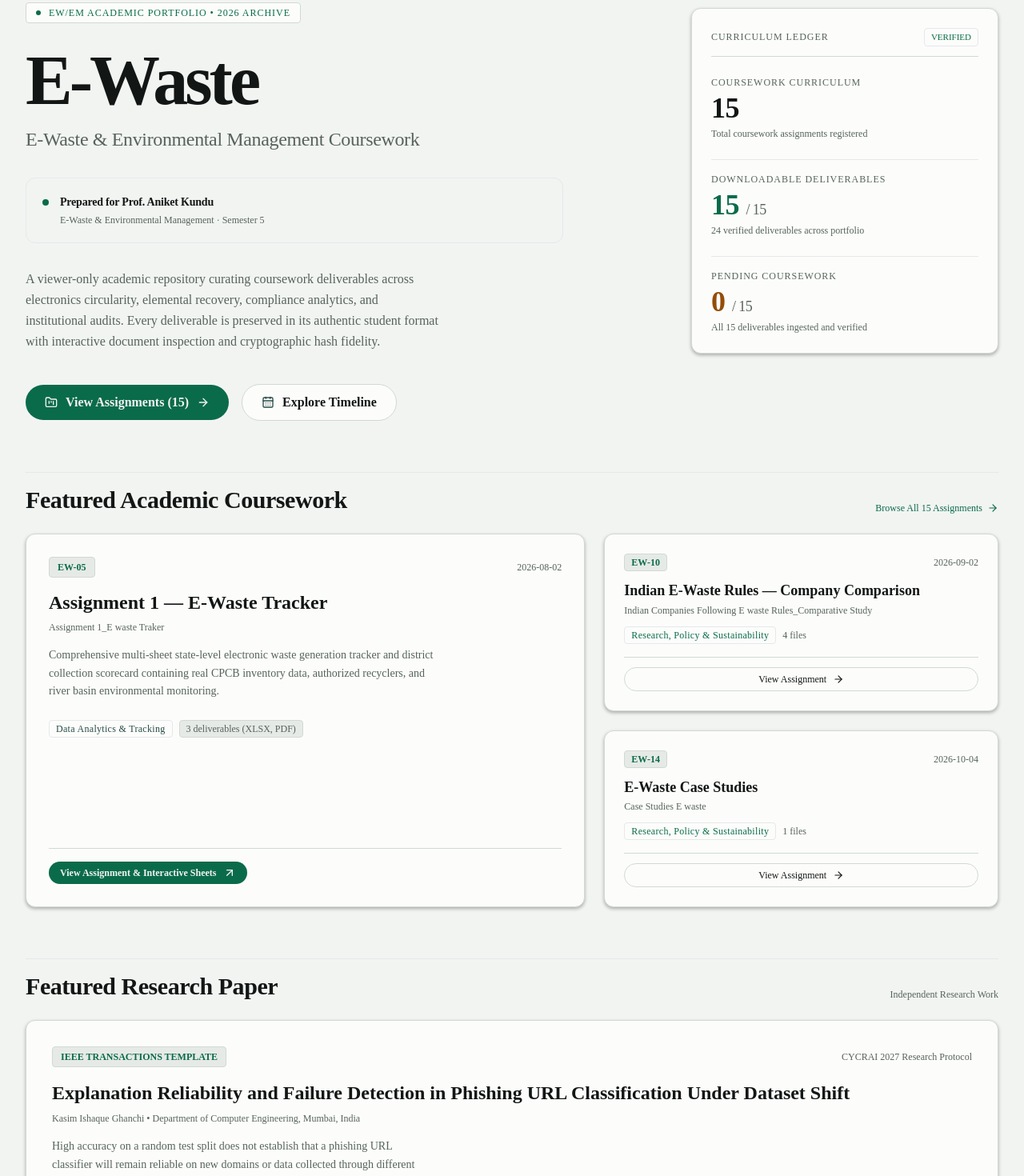
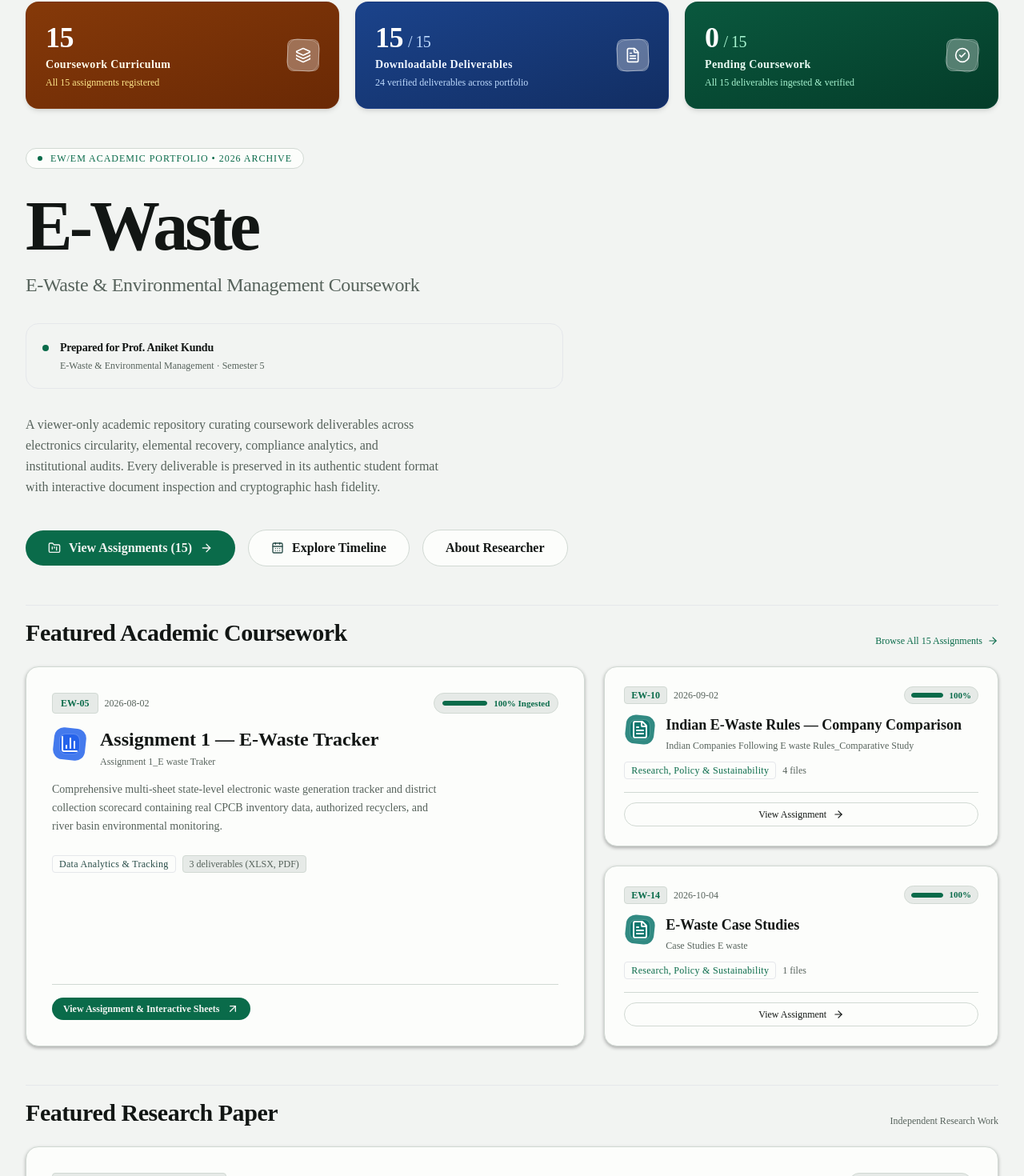
Before and after one commit to kasim672/EWEM-dashboard, a Next.js app: page / in a window 1280 px wide. Shown: the part 103-1573 px from the top of the page at 80% size. Built offline with nearby package versions, Linux system fonts and the light colour scheme.

Commit message:
feat(home): remove curriculum ledger widget and expand clean editorial hero layout

```diff
--- a/src/app/page.tsx
+++ b/src/app/page.tsx
@@ -17,6 +17,8 @@ import {
 } from 'lucide-react';
 import { useStorage } from '@/lib/storage/StorageContext';
 import { Card, Button, StatusBadge } from '@/components/ui/primitives';
+import { VibrantStatBanner } from '@/components/ui/VibrantStatBanner';
+import { HexagonBadge } from '@/components/ui/HexagonBadge';
 import researchPaperData from '@/data/researchPaperManifest.json';
 
 export default function HomePage() {
@@ -37,6 +39,7 @@ export default function HomePage() {
   const totalAssignments = assignments.length;
   const assignmentsWithFiles = assignments.filter((a) => a.files && a.files.length > 0).length;
   const assignmentsAwaitingFiles = totalAssignments - assignmentsWithFiles;
+  const totalFiles = assignments.reduce((sum, a) => sum + (a.files ? a.files.length : 0), 0);
 
   // Featured Coursework Deliverables
   const featuredAssignments = assignments.filter((a) =>
@@ -44,12 +47,18 @@ export default function HomePage() {
   );
 
   return (
-    <div className="space-y-16 animate-fadeIn pb-12">
-      {/* Asymmetric Editorial Hero Bento Grid */}
-      <div className="grid grid-cols-1 lg:grid-cols-12 gap-8 items-start">
-        {/* Left Column: Bold Typographic Statement & Purpose (8 cols) */}
-        <div className="lg:col-span-8 space-y-8 pr-0 lg:pr-6">
-          <div className="inline-flex items-center gap-2.5 px-3 py-1 rounded bg-surface border border-border text-xs font-mono text-emerald-accent uppercase tracking-tech">
+    <div className="space-y-12 animate-fadeIn pb-12">
+      {/* 3 Top Vibrant Metric Cards (Inspired by Image 1) */}
+      <VibrantStatBanner
+        totalAssignments={totalAssignments}
+        assignmentsWithFiles={assignmentsWithFiles}
+        assignmentsAwaitingFiles={assignmentsAwaitingFiles}
+        totalFiles={totalFiles}
+      />
+
+      {/* Clean Editorial Academic Hero Section */}
+      <div className="max-w-4xl space-y-8 pr-0 lg:pr-6">
+        <div className="inline-flex items-center gap-2.5 px-3.5 py-1 rounded-full bg-surface border border-border text-xs font-mono text-emerald-accent uppercase tracking-tech">
           <span className="w-1.5 h-1.5 rounded-full bg-emerald-accent" />
           <span>EW/EM Academic Portfolio &bull; 2026 Archive</span>
         </div>
@@ -64,7 +73,7 @@ export default function HomePage() {
         </div>
 
         {/* Academic Dedication Banner */}
-          <div className="border border-border/80 bg-surface/80 rounded-xl p-4 sm:p-5 shadow-xs max-w-2xl flex items-start gap-3.5">
+        <div className="border border-border/80 bg-surface/80 rounded-2xl p-4 sm:p-5 shadow-xs max-w-2xl flex items-start gap-3.5">
           <span className="w-2 h-2 rounded-full bg-emerald-accent mt-1.5 shrink-0" aria-hidden="true" />
           <div className="space-y-1">
             <div className="text-sm font-semibold text-text font-display tracking-tight">
@@ -82,7 +91,7 @@ export default function HomePage() {
 
         <div className="flex flex-wrap items-center gap-4 pt-2">
           <Link href="/assignments">
-              <Button size="lg" className="gap-2.5 px-6 font-semibold">
+            <Button size="lg" className="gap-2.5 px-7 font-semibold">
               <FolderKanban className="w-4 h-4" />
               <span>View Assignments ({totalAssignments})</span>
               <ArrowRight className="w-4 h-4" />
@@ -90,65 +99,17 @@ export default function HomePage() {
           </Link>
 
           <Link href="/timeline">
-              <Button size="lg" variant="outline" className="gap-2.5 px-6 font-semibold">
+            <Button size="lg" variant="outline" className="gap-2.5 px-7 font-semibold">
               <CalendarDays className="w-4 h-4 text-cyan-accent" />
               <span>Explore Timeline</span>
             </Button>
           </Link>
-          </div>
-        </div>
 
-        {/* Right Column: Physical Ledger Instrument Index (4 cols) */}
-        <div className="lg:col-span-4 space-y-4 pt-2">
-          <div className="border border-border bg-surface p-6 rounded-xl space-y-6 shadow-tactile">
-            <div className="border-b border-border pb-3 flex items-center justify-between">
-              <span className="text-xs font-mono uppercase tracking-tech text-text-muted">
-                Curriculum Ledger
-              </span>
-              <span className="text-[11px] font-mono text-emerald-accent px-2 py-0.5 rounded bg-emerald-accent/10 border border-emerald-accent/20">
-                VERIFIED
-              </span>
-            </div>
-
-            {/* Metric 1 */}
-            <div className="space-y-1">
-              <div className="text-xs font-mono text-text-muted uppercase tracking-tech">
-                Coursework Curriculum
-              </div>
-              <div className="text-4xl font-extrabold font-mono text-text tabular-nums tracking-tight">
-                {totalAssignments}
-              </div>
-              <p className="text-xs text-text-muted">
-                Total coursework assignments registered
-              </p>
-            </div>
-
-            <div className="border-t border-border/60 pt-4 space-y-1">
-              <div className="text-xs font-mono text-text-muted uppercase tracking-tech">
-                Downloadable Deliverables
-              </div>
-              <div className="text-4xl font-extrabold font-mono text-emerald-accent tabular-nums tracking-tight">
-                {assignmentsWithFiles} <span className="text-lg font-normal text-text-muted">/ {totalAssignments}</span>
-              </div>
-              <p className="text-xs text-text-muted">
-                {assignments.reduce((sum, a) => sum + (a.files ? a.files.length : 0), 0)} verified deliverables across portfolio
-              </p>
-            </div>
-
-            <div className="border-t border-border/60 pt-4 space-y-1">
-              <div className="text-xs font-mono text-text-muted uppercase tracking-tech">
-                Pending Coursework
-              </div>
-              <div className="text-4xl font-extrabold font-mono text-amber-accent tabular-nums tracking-tight">
-                {assignmentsAwaitingFiles} <span className="text-lg font-normal text-text-muted">/ {totalAssignments}</span>
-              </div>
-              <p className="text-xs text-text-muted">
-                {assignmentsAwaitingFiles === 0
-                  ? 'All 15 deliverables ingested and verified'
-                  : `${assignmentsAwaitingFiles} deliverable awaiting source file`}
-              </p>
-            </div>
-          </div>
+          <Link href="/about">
+            <Button size="lg" variant="outline" className="gap-2.5 px-7 font-semibold">
+              <span>About Researcher</span>
+            </Button>
+          </Link>
         </div>
       </div>
 
@@ -173,9 +134,10 @@ export default function HomePage() {
         <div className="grid grid-cols-1 lg:grid-cols-12 gap-6">
           {/* Primary Lead Feature (col-span-7) */}
           {featuredAssignments[0] && (
-            <div className="lg:col-span-7 border border-border bg-surface p-7 rounded-xl flex flex-col justify-between space-y-6 shadow-tactile hover:border-emerald-accent/50 transition-colors">
+            <div className="lg:col-span-7 border border-border bg-surface p-7 sm:p-8 rounded-2xl flex flex-col justify-between space-y-6 shadow-tactile hover:border-emerald-accent/50 transition-all">
               <div className="space-y-4">
                 <div className="flex items-center justify-between">
+                  <div className="flex items-center gap-2">
                     <span className="text-xs font-mono font-bold text-emerald-accent px-2.5 py-1 rounded bg-surface-raised border border-border">
                       {featuredAssignments[0].id}
                     </span>
@@ -184,13 +146,25 @@ export default function HomePage() {
                     </span>
                   </div>
 
-                <div className="space-y-2">
-                  <h3 className="text-2xl font-bold text-text font-display leading-tight">
+                  {/* Progress Pill Inspired by Image 1 */}
+                  <div className="flex items-center gap-2 px-2.5 py-1 rounded-full bg-surface-raised border border-border">
+                    <div className="w-14 h-1.5 bg-border rounded-full overflow-hidden">
+                      <div className="h-full bg-emerald-accent w-full rounded-full" />
+                    </div>
+                    <span className="text-[11px] font-mono text-emerald-accent font-semibold">100% Ingested</span>
+                  </div>
+                </div>
+
+                <div className="flex items-start gap-4">
+                  <HexagonBadge category={featuredAssignments[0].category} id={featuredAssignments[0].id} />
+                  <div className="space-y-1 min-w-0 flex-1">
+                    <h3 className="text-xl sm:text-2xl font-bold text-text font-display leading-tight">
                       {featuredAssignments[0].displayTitle}
                     </h3>
-                  <p className="text-xs font-mono text-text-muted">
+                    <p className="text-xs font-mono text-text-muted truncate">
                       {featuredAssignments[0].portalTitle}
                     </p>
+                  </div>
                 </div>
 
                 <p className="text-sm text-text-muted leading-relaxed font-sans max-w-[70ch]">
@@ -221,10 +195,11 @@ export default function HomePage() {
             {featuredAssignments.slice(1).map((assignment) => (
               <div
                 key={assignment.id}
-                className="border border-border bg-surface p-6 rounded-xl flex flex-col justify-between space-y-4 shadow-tactile hover:border-emerald-accent/50 transition-colors flex-1"
+                className="border border-border bg-surface p-6 rounded-2xl flex flex-col justify-between space-y-4 shadow-tactile hover:border-emerald-accent/50 transition-all flex-1"
               >
                 <div className="space-y-3">
                   <div className="flex items-center justify-between">
+                    <div className="flex items-center gap-2">
                       <span className="text-xs font-mono font-bold text-emerald-accent px-2 py-0.5 rounded bg-surface-raised border border-border">
                         {assignment.id}
                       </span>
@@ -233,13 +208,25 @@ export default function HomePage() {
                       </span>
                     </div>
 
-                  <div className="space-y-1">
-                    <h3 className="text-lg font-bold text-text font-display leading-snug">
+                    {/* Progress Pill */}
+                    <div className="flex items-center gap-2 px-2 py-0.5 rounded-full bg-surface-raised border border-border">
+                      <div className="w-10 h-1.5 bg-border rounded-full overflow-hidden">
+                        <div className="h-full bg-emerald-accent w-full rounded-full" />
+                      </div>
+                      <span className="text-[11px] font-mono text-emerald-accent font-semibold">100%</span>
+                    </div>
+                  </div>
+
+                  <div className="flex items-start gap-3">
+                    <HexagonBadge category={assignment.category} id={assignment.id} className="w-10 h-10 shrink-0" />
+                    <div className="space-y-1 min-w-0 flex-1">
+                      <h3 className="text-base sm:text-lg font-bold text-text font-display leading-snug">
                         {assignment.displayTitle}
                       </h3>
                       <p className="text-xs font-mono text-text-muted line-clamp-1">
                         {assignment.portalTitle}
                       </p>
+                    </div>
                   </div>
 
                   <div className="flex items-center gap-2 flex-wrap">
@@ -277,9 +264,10 @@ export default function HomePage() {
           </span>
         </div>
 
-        <div className="border border-border bg-surface p-7 sm:p-8 rounded-xl shadow-tactile hover:border-emerald-accent/50 transition-colors flex flex-col justify-between space-y-6">
+        <div className="border border-border bg-surface p-7 sm:p-8 rounded-2xl shadow-tactile hover:border-emerald-accent/50 transition-all flex flex-col justify-between space-y-6">
           <div className="space-y-4">
             <div className="flex flex-wrap items-center justify-between gap-2">
+              <div className="flex items-center gap-2">
                 <span className="text-xs font-mono font-bold text-emerald-accent px-2.5 py-1 rounded bg-surface-raised border border-border">
                   IEEE TRANSACTIONS TEMPLATE
                 </span>
@@ -288,13 +276,25 @@ export default function HomePage() {
                 </span>
               </div>
 
-            <div className="space-y-2">
+              {/* Progress Pill Inspired by Image 1 */}
+              <div className="flex items-center gap-2 px-2.5 py-1 rounded-full bg-surface-raised border border-border">
+                <div className="w-14 h-1.5 bg-border rounded-full overflow-hidden">
+                  <div className="h-full bg-emerald-accent w-full rounded-full" />
+                </div>
+                <span className="text-[11px] font-mono text-emerald-accent font-semibold">100% Verified</span>
+              </div>
+            </div>
+
+            <div className="flex items-start gap-4">
+              <HexagonBadge category="Academic Research" id="EW-15" />
+              <div className="space-y-1 min-w-0 flex-1">
                 <h3 className="text-xl sm:text-2xl font-bold text-text font-display leading-tight">
                   {researchPaperData.title}
                 </h3>
                 <p className="text-xs font-mono text-text-muted">
                   {researchPaperData.author.name} &bull; {researchPaperData.author.department}, {researchPaperData.author.location}
                 </p>
+              </div>
             </div>
 
             <p className="text-sm text-text-muted leading-relaxed font-sans max-w-[65ch] text-pretty">
```
Lines whose indentation alone changed are shown as unchanged.
